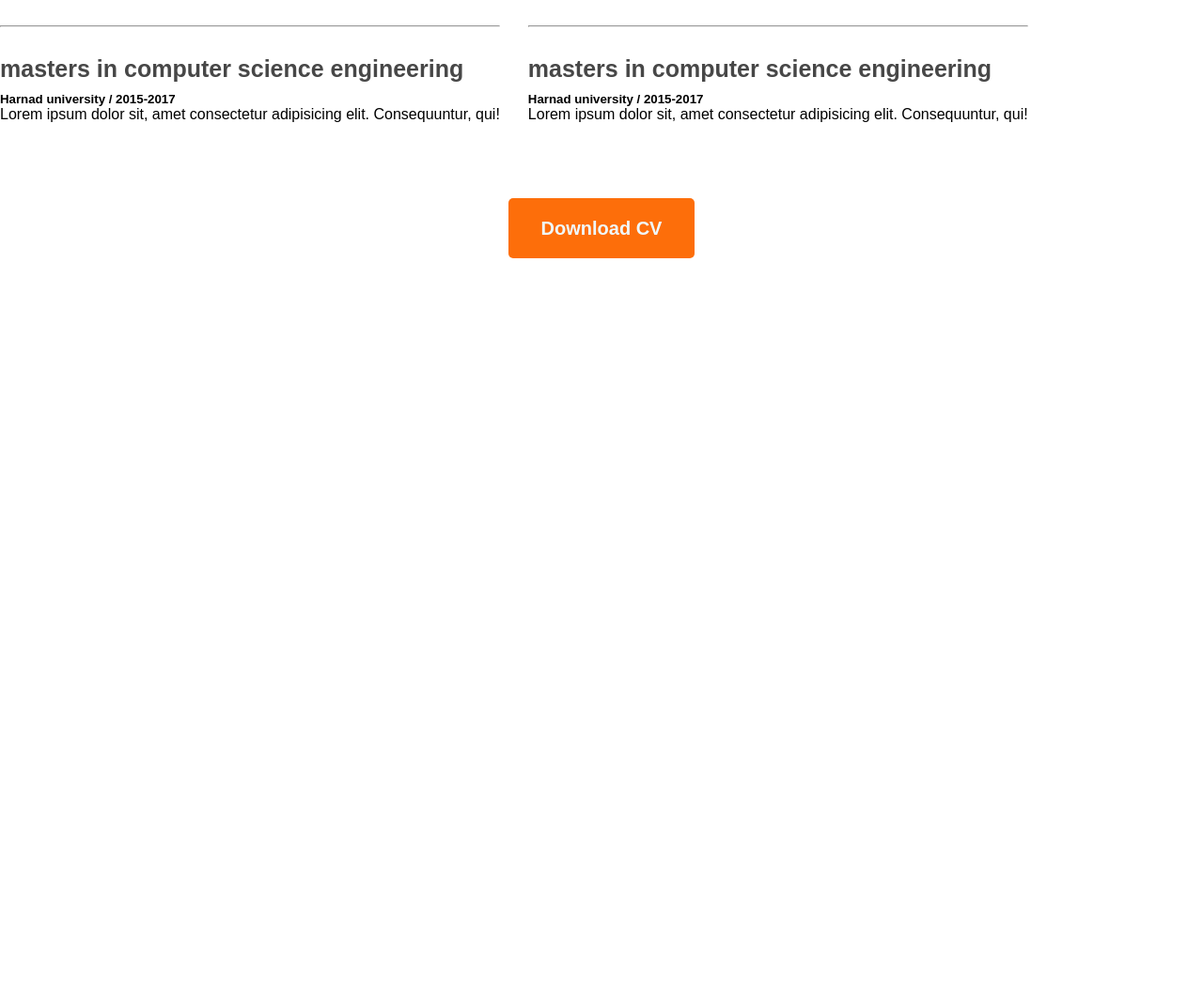
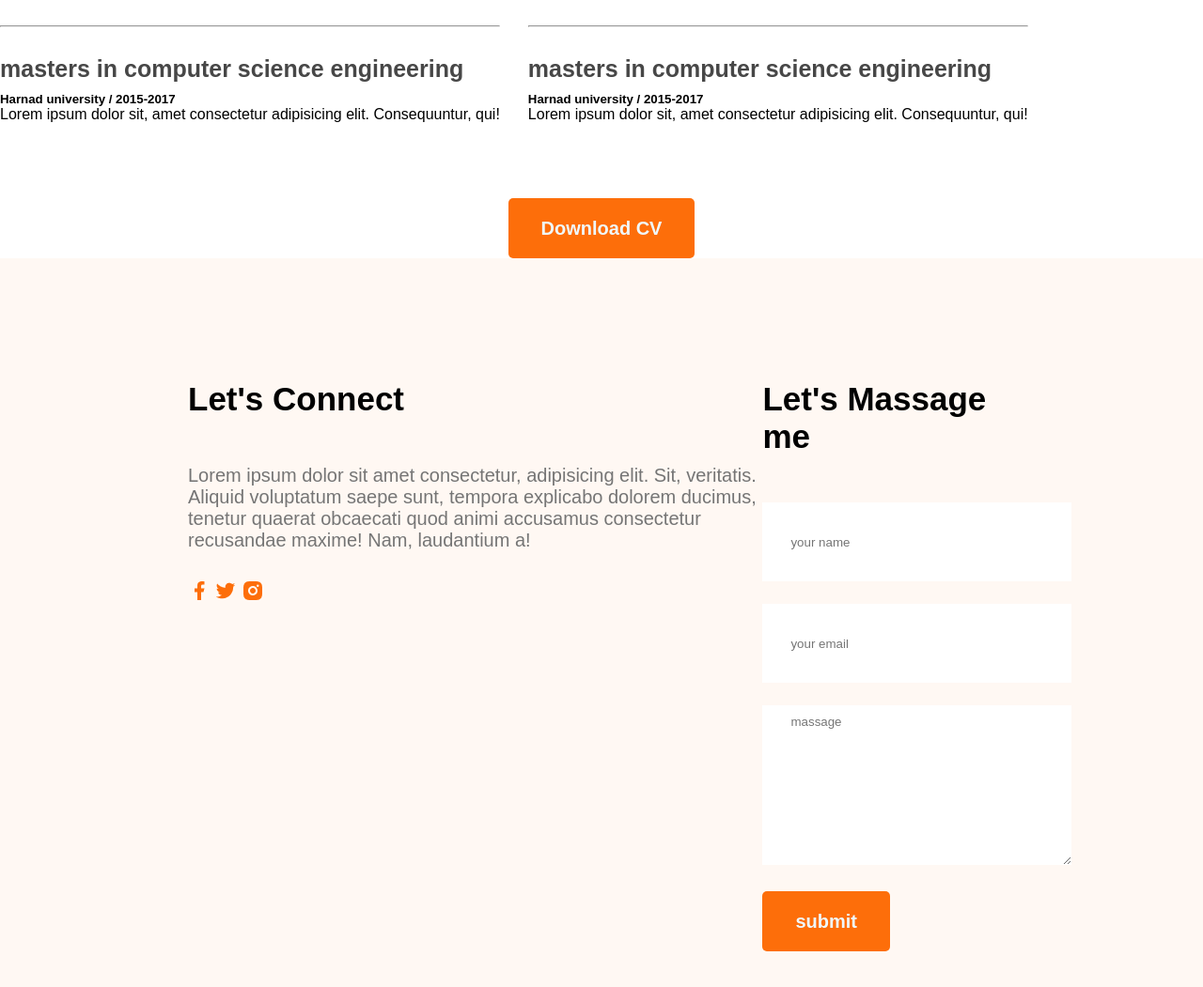
Before and after one commit to Kawsar46/my-portfolio, a plain HTML site: page index.html in a window 1280 px wide. Shown: the part 1741-2792 px from the top of the page at 94% size. Before the commit the page ends 2016 px from the top, so only its background shows below. Drawn offline with Linux system fonts and the light colour scheme.

```diff
--- a/index.html
+++ b/index.html
@@ -136,6 +136,32 @@
             <button class="btn-primary">Download CV</button>
         </div>
     </section>
+    <!--contact section-->
+    <section class="contact">
+        <div>
+            <h3 class="section-title">Let's Connect</h3>
+            <p  class="section-description">Lorem ipsum dolor sit amet consectetur, adipisicing elit. Sit, veritatis. Aliquid voluptatum saepe sunt, tempora explicabo dolorem ducimus, tenetur quaerat obcaecati quod animi accusamus consectetur recusandae maxime! Nam, laudantium a!</p>
+            <a href="">
+                <img src="images/icons/facebook.png">
+            </a>
+            <a href="">
+                <img src="images/icons/twitter.png">
+            </a>
+            <a href="">
+                <img src="images/icons/insta.png">
+            </a>
+        </div>
+        <div>
+            <h3 class="section-title">Let's Massage me</h3>
+            <form action="">
+                <input type="text" name="" id="" placeholder="your name">
+                <input type="email" name="" id="" placeholder="your email">
+                <textarea name=""  id="" cols="30" rows="10" placeholder="massage"></textarea>
+                <input class="btn-primary" type="submit" value="submit">
+            </form>
+        </div>
+
+    </section>
    </main>
 </body>
 </html>
--- a/styles/portfolio.css
+++ b/styles/portfolio.css
@@ -19,7 +19,7 @@
    background-color: #FFF8F3;
    background-image: url('../images/header_bg.png'), url(../images/developer.png);
    background-repeat: no-repeat;
-   background-position: bottom right, left;
+   background-position:right ;
 }
 nav{
     display: flex;
@@ -105,6 +105,7 @@
  }
  /* what i do styles */
 
+
  .skills-container{
    display: flex;
   gap: 24px;
@@ -153,3 +154,27 @@
   margin-top: 50px;
   text-align: center;
  }
+/* contact section */
+.contact{
+  display: flex;
+  dis
+  gap:100px;
+  background: #FFF8F3;
+padding: 130px 200px;
+}
+.contact .section-title{
+  text-align: left;
+}
+.contact input[type="text"], input[type="email"], textarea{
+  margin-bottom: 24px;
+  border: 0;
+  width: 100%;
+  padding:10px 30px;
+}
+input{
+  height: 64px;
+
+}
+.contact a{
+  text-decoration: none;
+}
```
